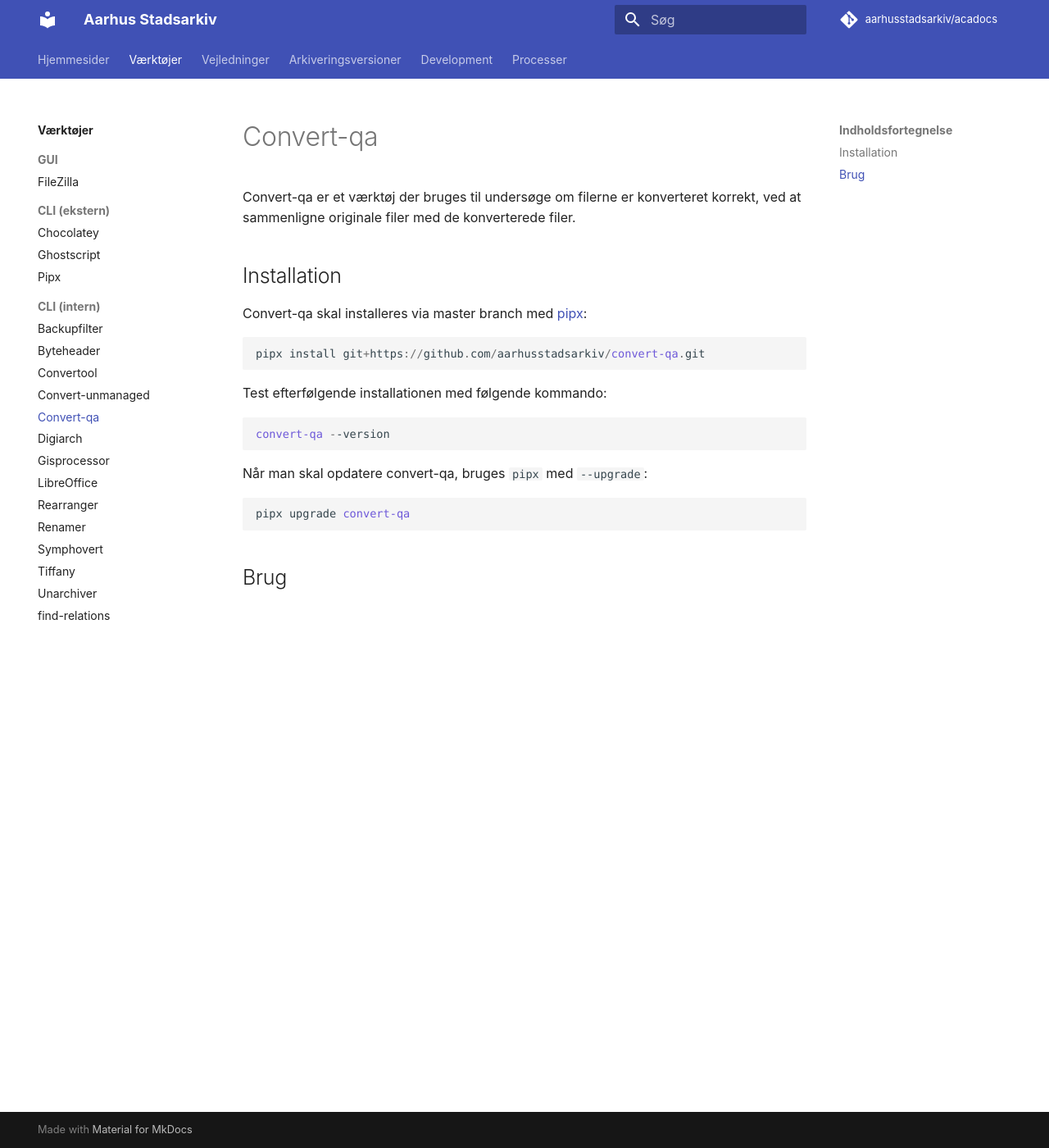
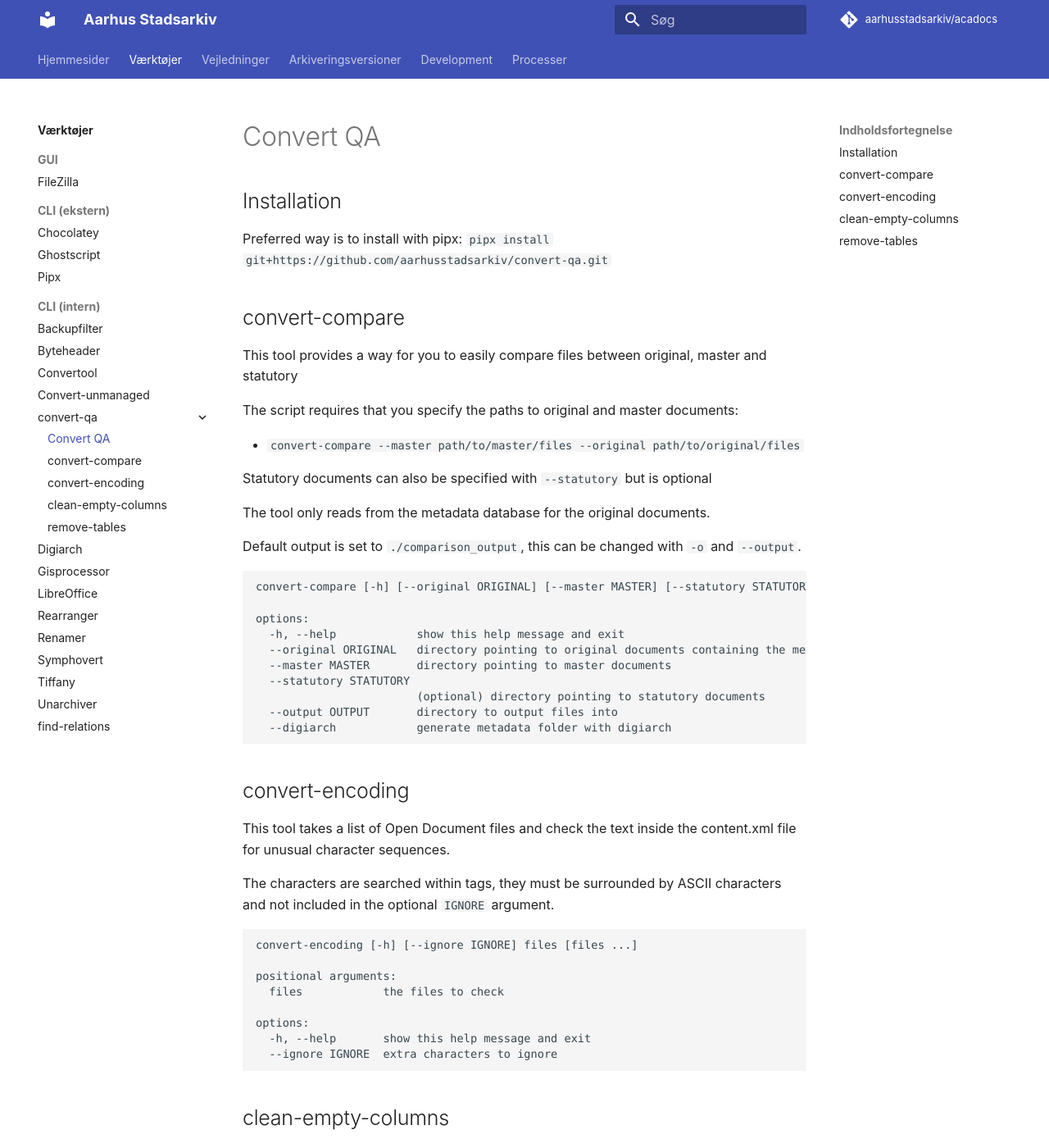
Before and after one commit to aarhusstadsarkiv/acadocs, an MkDocs documentation site: the page built from docs/tools/convert-qa.md, in a window 1280 px wide and 1400 px high. Shown: the whole window at 82% size. Built offline with MkDocs 1.6.1 and Material for MkDocs 9.7.7, drawn with Linux system fonts in a browser that asks for light colours; comment, search, counter and statistics services are not loaded; some of the changed text lies outside the part shown.

Commit message:
tool/convert-qa (#136)
* docs/tools - copy new documentation for convert-qa tools

* mkdocs - add subheaders to convert-qa's different tools

````diff
--- a/docs/tools/convert-qa.md
+++ b/docs/tools/convert-qa.md
@@ -1,24 +1,86 @@
-# Convert-qa
-
-Convert-qa er et værktøj der bruges til undersøge om filerne er konverteret korrekt, ved at sammenligne originale filer med de konverterede filer.
+# Convert QA
 
 ## Installation
-Convert-qa skal installeres via master branch med [pipx](pipx.md):
 
-```powershell
-pipx install git+https://github.com/aarhusstadsarkiv/convert-qa.git
+Preferred way is to install with pipx: `pipx install git+https://github.com/aarhusstadsarkiv/convert-qa.git`
+
+## convert-compare
+
+This tool provides a way for you to easily compare files between original, master and statutory
+
+The script requires that you specify the paths to original and master documents:
+
+- `convert-compare --master path/to/master/files --original path/to/original/files`
+
+Statutory documents can also be specified with `--statutory` but is optional
+
+The tool only reads from the metadata database for the original documents.
+
+Default output is set to `./comparison_output`, this can be changed with `-o` and `--output`.
+
+```
+convert-compare [-h] [--original ORIGINAL] [--master MASTER] [--statutory STATUTORY] [--output OUTPUT] [--digiarch]
+
+options:
+  -h, --help            show this help message and exit
+  --original ORIGINAL   directory pointing to original documents containing the metadata folder
+  --master MASTER       directory pointing to master documents
+  --statutory STATUTORY
+                        (optional) directory pointing to statutory documents
+  --output OUTPUT       directory to output files into
+  --digiarch            generate metadata folder with digiarch
 ```
 
-Test efterfølgende installationen med følgende kommando:
+## convert-encoding
 
-```powershell
-convert-qa --version
+This tool takes a list of Open Document files and check the text inside the content.xml file for unusual character
+sequences.
+
+The characters are searched within tags, they must be surrounded by ASCII characters and not included in the
+optional `IGNORE` argument.
+
+```
+convert-encoding [-h] [--ignore IGNORE] files [files ...]
+
+positional arguments:
+  files            the files to check
+
+options:
+  -h, --help       show this help message and exit
+  --ignore IGNORE  extra characters to ignore
 ```
 
-Når man skal opdatere convert-qa, bruges `pipx` med `--upgrade`:
+## clean-empty-columns
 
-```powershell
-pipx upgrade convert-qa
+Take a list of databases or archive folders and check each table for empty columns (all values either null or ''). Completely empty tables will also be removed.
+
+Empty columns are removed only if the `--commit` option is used and are otherwise ignored.
+
+```
+clean-empty-columns [-h] [--commit] [--log-file LOG_FILE] {archive,sqlite} files [files ...]
+
+positional arguments:
+  {archive,sqlite}     whether the files are archives or SQLite databases
+  files                the databases/archives to clean
+
+options:
+  -h, --help           show this help message and exit
+  --commit             commit changes to database
+  --log-file LOG_FILE  write change events to log file
 ```
 
-## Brug
+## remove-tables
+
+Remove tables from a given archive.
+
+```
+remove-tables [-h] [--log-file LOG_FILE] archive tables [tables ...]
+
+positional arguments:
+  archive              the path to the archive
+  tables               the tables to remove
+
+options:
+  -h, --help           show this help message and exit
+  --log-file LOG_FILE  write change events to log file
+```
--- a/mkdocs.yml
+++ b/mkdocs.yml
@@ -51,7 +51,12 @@
       - Byteheader: tools/byteheader.md
       - Convertool: tools/convertool.md
       - Convert-unmanaged: tools/convert-unmanaged.md
-      - Convert-qa: tools/convert-qa.md
+      - convert-qa:
+          - tools/convert-qa.md
+          - convert-compare: tools/convert-qa#convert-compare
+          - convert-encoding: tools/convert-qa#convert-encoding
+          - clean-empty-columns: tools/convert-qa#clean-empty-columns
+          - remove-tables: tools/convert-qa#remove-tables
       - Digiarch: tools/digiarch.md
       - Gisprocessor: tools/gis_processor.md
       - LibreOffice: tools/libreoffice.md
````
